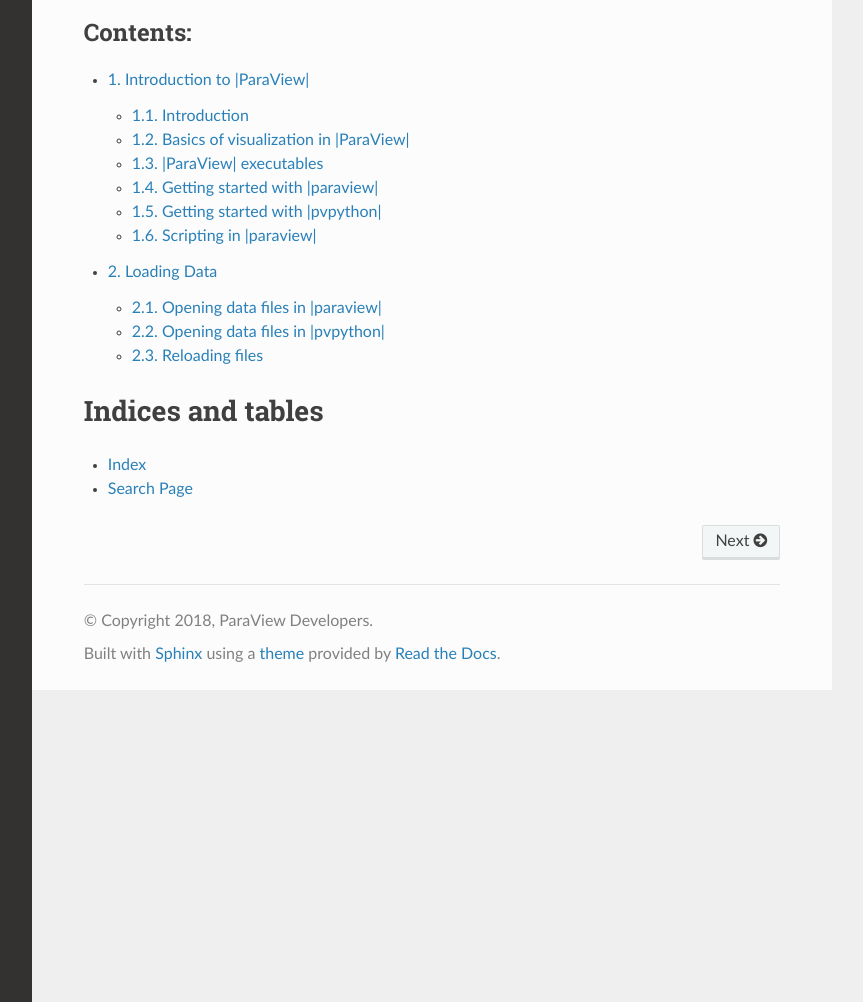
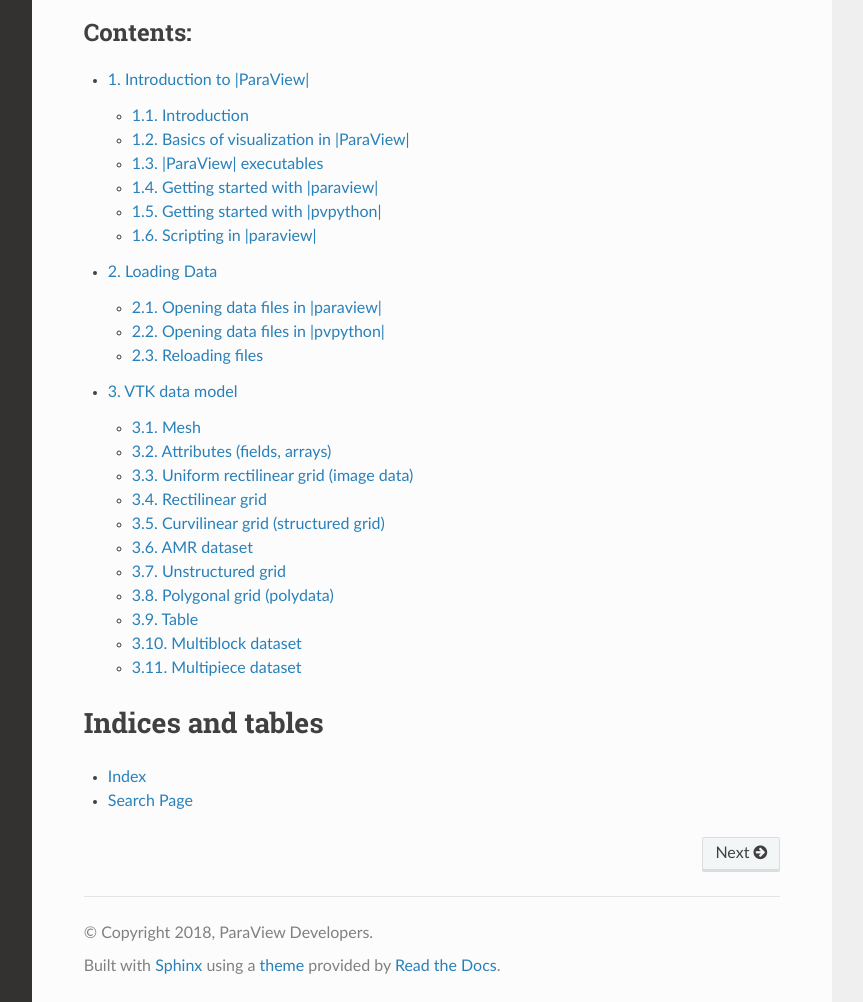
Before and after one commit to ChristosT/dummy-guide, a Sphinx documentation site: the page built from doc/source/index.rst, in a window 1280 px wide and 1266 px high, cut to the strip 264-1266 px from the top of the window. Shown: the whole strip, without its empty margins (268-1131 px from the left). Built offline with Sphinx 7.4.7 and the Read the Docs theme 2.0.0, drawn with Linux system fonts in a browser that asks for light colours; some of the changed lines change nothing that is shown.

Commit message:
first pass with fixed images

```diff
--- a/doc/source/index.rst
+++ b/doc/source/index.rst
@@ -14,6 +14,7 @@
 
    introduction
    dataIngestion
+   vtkDataModel
 
 
 
--- /dev/null
+++ b/doc/source/vtkDataModel.rst
@@ -0,0 +1,392 @@
+.. include:: macros.hrst
+.. include:: abbreviations.hrst
+
+
+.. _sec:VTKDataModel:
+VTK data model
+==============
+
+To use |ParaView| effectively, you need to understand the |ParaView| data model.
+|ParaView| uses VTK, the Visualization Toolkit, to provide the visualization
+and data processing model. This chapter briefly introduces the VTK
+data model used by |ParaView|. For more details, refer to one of the VTK books.
+
+The most fundamental data structure in VTK is a data object. Data objects can
+either be scientific datasets, such as rectilinear grids or finite elements meshes
+(see below), or more abstract data structures, such as graphs or trees. These
+datasets are formed from smaller building blocks: mesh (topology and geometry) and
+attributes.
+
+.. _sec:VTKDataModel:Mesh:
+Mesh
+^^^^
+
+Even though the actual data structure used to store the mesh in memory depends
+on the type of the dataset, some abstractions are common to all types. In
+general, a mesh consists of vertices (points :index:`\ <Points>`\ ) and
+cells :index:`\ <Cells>`\  (elements, zones). Cells
+are used to discretize a region and can have various types such as tetrahedra,
+hexahedra, etc. Each cell contains a set of vertices. The mapping from cells to
+vertices is called the connectivity. Note that even though it is possible to
+define data elements such as faces and edges, VTK does not represent these
+explicitly. Rather, they are implied by a cell's type and by its connectivity. One
+exception to this rule is the arbitrary polyhedron, which explicitly stores its
+faces. :numref:`fig:ExampleMesh` is an example mesh that consists of two cells.
+The first cell is defined by vertices :math:`(0, 1, 3, 4)`, and the second cell is
+defined by vertices :math:`(1, 2, 4, 5)`. These cells are neighbors because they share
+the edge defined by the points :math:`(1, 4)`.
+
+.. figure:: images/ParaView_UG_Cells.png
+    :name: fig:ParaView_UG_Cells
+    :width: 40%
+    :align: center
+
+    Example of a mesh.
+
+
+A mesh is fully defined by its topology and the spatial coordinates of its
+vertices. In VTK, the point coordinates may be implicit, or they may be explicitly defined by
+a data array of dimensions :math:`(number\_of\_points \times 3)`.
+
+.. _sec:VTKDataModel:Attributes:
+Attributes (fields, arrays)
+^^^^^^^^^^^^^^^^^^^^^^^^^^^
+
+.. \fixme{Attribute \& data array are in the UI index, but are defined here. Remove one or both keyword tags?}
+
+An attribute  :index:`\ <Attribute>`\  :index:`\ <Data Array>`\ (or a data array or field)
+defines the discrete values of a field
+over the mesh. Examples of attributes include pressure, temperature, velocity,
+and stress tensor. Note that VTK does not specifically define different types of
+attributes. All attributes are stored as data arrays, which can have an arbitrary
+number of components. |ParaView| makes some assumptions in regards to the number
+of components. For example, a 3-component array is assumed to be an array of
+vectors. Attributes can be associated with points or cells. It is also possible
+to have attributes that are not associated with either.
+:numref:`fig:PointCenteredAttributes` demonstrates the use of a point-centered
+attribute. Note that the attribute is only defined on the vertices.
+Interpolation is used to obtain the values everywhere else. The interpolation
+functions used depend on the cell type. See the VTK documentation for details.
+
+.. figure:: images/ParaView_UG_Cells_with_values.png
+    :name: fig:PointCenteredAttributes
+    :width: 40%
+    :align: center
+
+    Point-centered attribute in a data array or field.
+
+:numref:`fig:CellCenteredAttributes` demonstrates the use of a cell-centered
+attribute. Note that cell-centered attributes are assumed to be constant over
+each cell. Due to this property, many filters in VTK cannot be directly applied
+to cell-centered attributes. It is normally required to apply a  ``Cell Data to
+Point Data`` :index:`\ <Cell Data to
+Point Data>`\  filter. In |ParaView|, this filter is applied automatically, when
+necessary.
+
+
+.. figure:: images/ParaView_UG_Cells_with_cvalues.png
+    :name: fig:CellCenteredAttributes
+    :width: 40%
+    :align: center
+
+    Cell-centered attribute.
+
+Uniform rectilinear grid (image data)
+^^^^^
+.. _sec:VTKDataModel:UniformRectilinearGrid:
+
+.. figure:: images/ParaView_UG_Image.png
+    :name: fig:UniformRectilinearGrid
+    :width: 40%
+    :align: center
+
+    Sample uniform rectilinear grid.
+
+A uniform rectilinear grid, or image data, defines its topology and point
+coordinates implicitly (:numref:`fig:UniformRectilinearGrid`). To fully define
+the mesh for an image data, VTK uses the following:
+
+\begin{compactenum}
+\item *Extents* - These define the minimum and maximum indices in each
+direction. For example, an image data of extents $(0, 9)$, $(0, 19)$, $(0, 29)$
+has 10 points in the x-direction, 20 points in the y-direction, and 30 points in the
+z-direction. The total number of points is $10 \times 20 \times 30$.
+\item *Origin* - This is the position of a point defined with indices $(0, 0, 0)$.
+\item *Spacing* - This is the distance between each point. Spacing for each
+direction can defined independently.
+\end{compactenum}
+
+The coordinate of each point is defined as follows: $coordinate = origin +
+index \times spacing$ where $coordinate$, $origin$, $index$, and $spacing$ are vectors of
+length 3.
+
+Note that the generic VTK interface for all datasets uses a flat index. The
+$(i,j,k)$ index can be converted to this flat index as follows:
+$idx\_flat = k \times (npts_x \times npts_y) + j \times nptr_x + i$.
+
+A uniform rectilinear grid consists of cells of the same type. This type is determined by the dimensionality of the dataset (based on the extents) and can either be vertex (0D), line (1D), pixel (2D), or voxel (3D).
+
+Due to its regular nature, image data requires less storage than other datasets.
+Furthermore, many algorithms in VTK have been optimized to take advantage of
+this property and are more efficient for image data.
+
+.. _sec:VTKDataModel:RectilinearGrid:
+Rectilinear grid
+^^^^^
+
+.. figure:: images/ParaView_UG_Rectilinear.png
+    :name: fig:ExampleMesh
+    :width: 40%
+    :align: center
+
+    Rectilinear grid.
+
+A rectilinear grid, such as :nuref:`fig:ExampleMesh`, defines its topology
+implicitly and point coordinates semi-implicitly. To fully define the mesh for a
+rectilinear grid, VTK uses the following:
+
+\begin{compactenum}
+\item *Extents* - These define the minimum and maximum indices in each
+direction. For example, a rectilinear grid of extents $(0, 9)$, $(0, 19)$, $(0,
+29)$ has 10 points in the x-direction, 20 points in the y-direction, and 30
+points in the z-direction. The total number of points is $10 \times 20 \times 30$.
+\item *Three arrays defining coordinates in the x-, y- and z-directions* -
+These arrays are of length $npts_x$, $npts_y$, and $npts_z$. This is a significant
+savings in memory, as the total memory used by these arrays is
+$npts_x+npts_y+npts_z$ rather than $npts_x \times npts_y \times npts_z$.
+\end{compactenum}
+
+The coordinate of each point is defined as follows:
+
+$coordinate = (coordinate\_array_x(i), coordinate\_array_y(j), coordinate\_array_z(k))$.
+
+Note that the generic VTK interface for all datasets uses a flat index. The
+$(i,j,k)$ index can be converted to this flat index as follows:
+$idx\_flat = k \times (npts_x \times npts_y) + j \times nptr_x + i$.
+
+A rectilinear grid consists of cells of the same type. This type is determined
+by the dimensionality of the dataset (based on the extents) and can either be
+vertex (0D), line (1D), pixel (2D), or voxel (3D).
+
+Curvilinear grid (structured grid)
+^^^^^
+.. _sec:VTKDataModel:CurvilinearGrid:
+
+.. figure:: images/ParaView_UG_Curvilinear.png
+    :name: fig:CurvilinearGrid
+    :width: 40%
+    :align: center
+
+    Curvilinear or structured grid.
+
+A curvilinear grid, such as  :numref:`fig:CurvilinearGrid`, defines its
+topology implicitly and point coordinates explicitly. To fully define the mesh
+for a curvilinear grid, VTK uses the following:
+
+\begin{compactenum}
+\item \emph {Extents} - These define the minimum and maximum indices in each
+direction. For example, a curvilinear grid of extents $(0, 9)$, $(0, 19)$, $(0,
+29)$ has $10 \times 20 \times 30$ points regularly defined over a curvilinear mesh.
+\item \emph {An array of point coordinates} - This array stores the position of
+each vertex explicitly.
+\end{compactenum}
+
+The coordinate of each point is defined as follows:
+$coordinate = coordinate\_array(idx\_flat)$.
+The $(i,j,k)$ index can be converted to this flat index as follows:
+$idx\_flat = k \times (npts_x \times npts_y) + j \times npts_x + i$.
+
+A curvilinear grid consists of cells of the same type. This type is determined
+by the dimensionality of the dataset (based on the extents) and can either be
+vertex (0D), line (1D), quad (2D), or hexahedron (3D).
+
+.. _sec:VTKDataModel:AMRDataset:
+AMR dataset
+^^^^^
+
+.. figure:: images/ParaView_UG_AMR.png
+    :name: fig:AMRDataset
+    :width: 40%
+    :align: center
+
+    AMR dataset.
+
+VTK natively supports Berger-Oliger type |AMR| datasets,
+as shown in :numref:`fig:AMRDataset`. An |AMR| dataset is essentially a
+collection of uniform rectilinear grids grouped under increasing refinement
+ratios (decreasing spacing). VTK's |AMR| dataset does not force any constraint on
+whether and how these grids should overlap. However, it provides support for
+masking (blanking) sub-regions of the rectilinear grids using an array of bytes.
+This allows VTK to process overlapping grids with minimal artifacts. VTK can
+automatically generate the masking arrays for Berger-Oliger compliant meshes.
+
+Unstructured grid
+^^^^^
+.. _sec:VTKDataModel:UnstructuredGrid:
+
+.. figure:: images/ParaView_UG_Unstructured.png
+    :name: fig:Unstructured
+    :width: 40%
+    :align: center
+
+    Unstructured grid.
+
+An unstructured grid, such as :numref:`fig:UnstructuredGrid`, is the most
+general primitive dataset type. It stores topology and point coordinates
+explicitly. Even though VTK uses a memory-efficient data structure to store the
+topology, an unstructured grid uses significantly more memory to represent its
+mesh. Therefore, use an unstructured grid only when you cannot represent your
+dataset as one of the above datasets. VTK supports a large number of cell types,
+all of which can exist (heterogeneously) within one unstructured grid. The full
+list of all cell types supported by VTK can be found in the file  ``vtkCellType.h`` :index:`\ <vtkCellType.h>`\
+in the VTK source code. Here is the list of cell types as of when this document was written:
+
+\begin{multicols}{2}
+\begin{compactitem}
+\item VTK\_EMPTY\_CELL
+\item VTK\_VERTEX
+\item VTK\_POLY\_VERTEX
+\item VTK\_LINE
+\item VTK\_POLY\_LINE
+\item VTK\_TRIANGLE
+\item VTK\_TRIANGLE\_STRIP
+\item VTK\_POLYGON
+\item VTK\_PIXEL
+\item VTK\_QUAD
+\item VTK\_TETRA
+\item VTK\_VOXEL
+\item VTK\_HEXAHEDRON
+\item VTK\_WEDGE
+\item VTK\_PYRAMID
+\item VTK\_PENTAGONAL\_PRISM
+\item VTK\_HEXAGONAL\_PRISM
+\item VTK\_QUADRATIC\_EDGE
+\item VTK\_QUADRATIC\_TRIANGLE
+\item VTK\_QUADRATIC\_QUAD
+\item VTK\_QUADRATIC\_POLYGON
+\item VTK\_QUADRATIC\_TETRA
+\item VTK\_QUADRATIC\_HEXAHEDRON
+\item VTK\_QUADRATIC\_WEDGE
+\item VTK\_QUADRATIC\_PYRAMID
+\item VTK\_BIQUADRATIC\_QUAD
+\item VTK\_TRIQUADRATIC\_HEXAHEDRON
+\item VTK\_QUADRATIC\_LINEAR\_QUAD
+\item VTK\_QUADRATIC\_LINEAR\_WEDGE
+\item VTK\_BIQUADRATIC\_QUADRATIC\_WEDGE
+\item VTK\_BIQUADRATIC\_QUADRATIC\_HEXAHEDRON
+\item VTK\_BIQUADRATIC\_TRIANGLE
+\item VTK\_CUBIC\_LINE
+\item VTK\_CONVEX\_POINT\_SET
+\item VTK\_POLYHEDRON
+\item VTK\_PARAMETRIC\_CURVE
+\item VTK\_PARAMETRIC\_SURFACE
+\item VTK\_PARAMETRIC\_TRI\_SURFACE
+\item VTK\_PARAMETRIC\_QUAD\_SURFACE
+\item VTK\_PARAMETRIC\_TETRA\_REGION
+\item VTK\_PARAMETRIC\_HEX\_REGION
+\item VTK\_HIGHER\_ORDER\_EDGE
+\item VTK\_HIGHER\_ORDER\_TRIANGLE
+\item VTK\_HIGHER\_ORDER\_QUAD
+\item VTK\_HIGHER\_ORDER\_POLYGON
+\item VTK\_HIGHER\_ORDER\_TETRAHEDRON
+\item VTK\_HIGHER\_ORDER\_WEDGE
+\item VTK\_HIGHER\_ORDER\_PYRAMID
+\item VTK\_HIGHER\_ORDER\_HEXAHEDRON
+\item VTK\_LAGRANGE\_CURVE
+\item VTK\_LAGRANGE\_TRIANGLE
+\item VTK\_LAGRANGE\_QUADRILATERAL
+\item VTK\_LAGRANGE\_TETRAHEDRON
+\item VTK\_LAGRANGE\_HEXAHEDRON
+\item VTK\_LAGRANGE\_WEDGE
+\item VTK\_LAGRANGE\_PYRAMID
+\end{compactitem}
+\end{multicols}
+
+Many of these cell types are straightforward. For details, see the VTK
+documentation.
+
+.. _sec:VTKDataModel:PolyData:
+
+Polygonal grid (polydata)
+^^^^^^^^^^^^^^^^^^^^^^^^
+
+.. figure:: images/ParaView_UG_Polydata.png
+    :name: fig-PolyData
+    :width: 40%
+    :align: center
+
+    Polygonal grid.
+
+A polydata, such as :numref:`fig:PolyData`, is a specialized version of an
+unstructured grid designed for efficient rendering. It consists of 0D cells
+(vertices and polyvertices), 1D cells (lines and polylines), and 2D cells
+(polygons and triangle strips). Certain filters that generate only these cell
+types will generate a polydata. Examples include the Contour and Slice filters.
+An unstructured grid, as long as it has only 2D cells supported by polydata, can
+be converted to a polydata using the  ``Extract Surface Filter`` :index:`\ <Extract Surface Filter>`\ . A polydata can be
+converted to an unstructured grid using  ``Clean to Grid`` :index:`\ <Clean to Grid>`\ .
+
+.. _sec:VTKDataModel:Table:
+Table
+^^^^^
+
+.. figure:: images/ParaView_UG_Table.png
+    :name: fig:Table
+    :width: 70%
+    :align: center
+
+    Table
+
+A table, such as :numref:`fig:Table`, is a tabular dataset that consists of rows
+and columns. All chart views have been designed to work with tables. Therefore,
+all filters that can be shown within the chart views generate tables. Also,
+tables can be directly loaded using various file formats such as the comma-separated
+values format. Tables can be converted to other datasets as long as
+they are of the right format. Filters that convert tables include  ``Table to
+Points`` :index:`\ <Table to
+Points>`\  and  ``Table to Structured Grid`` :index:`\ <Table to Structured Grid>`\ .
+
+Multiblock dataset
+^^^^^
+.. _sec:MultiblockDataset:
+
+.. figure:: images/ParaView_UG_Multiblock.png
+    :name: fig:MultiblockDataset
+    :width: 40%
+    :align: center
+
+    Multiblock dataset.
+
+You can think of a multi-block dataset (:numref:`fig:MultiblockDataset`) as a
+tree of datasets where the leaf nodes are *simple* datasets. All of the
+data types described above, except |AMR|, are *simple* datasets. Multi-block
+datasets are used to group together datasets that are related. The relation
+between these datasets is not necessarily defined by |ParaView|. A multi-block
+dataset can represent an assembly of parts or a collection of meshes of
+different types from a coupled simulation. Multi-block datasets can be loaded or
+created within |ParaView| using the  ``Group`` :index:`\ <Group>`\  filter. Note that the leaf nodes of a
+multi-block dataset do not all have to have the same attributes. If you apply a
+filter that requires an attribute, it will be applied only to blocks that have
+that attribute.
+
+.. _sec:MultipieceDataset:
+Multipiece dataset
+^^^^^^^^^^^^^^^^^^
+
+.. figure:: images/ParaView_UG_Multipiece.png
+    :name: fig:MultipieceDataset
+    :width: 40%
+    :align: center
+
+    Multipiece dataset.
+
+Multi-piece datasets, such as :numref:`fig:MultipieceDataset`, are similar to
+multi-block datasets in that they group together simple datasets. There is one key
+difference. Multi-piece datasets group together datasets that are part of a
+whole mesh - datasets of the same type and with the same attributes. This data
+structure is used to collect datasets produced by a parallel simulation without
+having to append the meshes together. Note that there is no way to create a
+multi-piece dataset within |ParaView|. It can only be created by using certain readers.
+Furthermore, multi-piece datasets act, for the most part, as simple datasets.
+For example, it is not possible to extract individual pieces or to obtain
+information about them.
```
Also changed, not shown: doc/source/images/ParaView_UG_Cells.png (added), doc/source/images/ParaView_UG_Cells_with_cvalues.png (added), doc/source/images/ParaView_UG_Cells_with_values.png (added), doc/source/images/ParaView_UG_Image.png (added), doc/source/images/ParaView_UG_Multiblock.png (added), doc/source/images/ParaView_UG_Rectilinear.png (added), doc/source/images/ParaView_UG_Table.png (added), doc/source/images/ParaView_UG_Unstructured.png (added), 4 other files.
